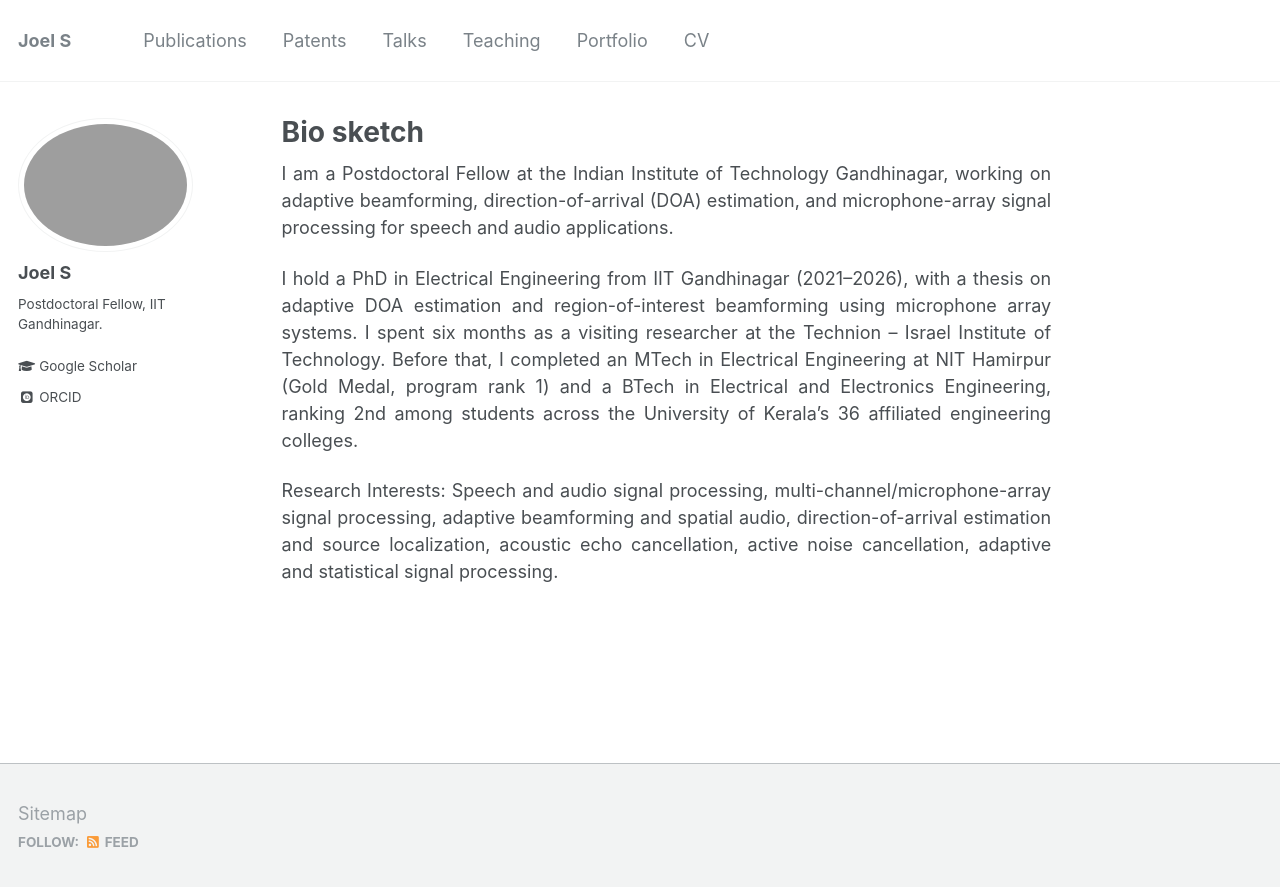
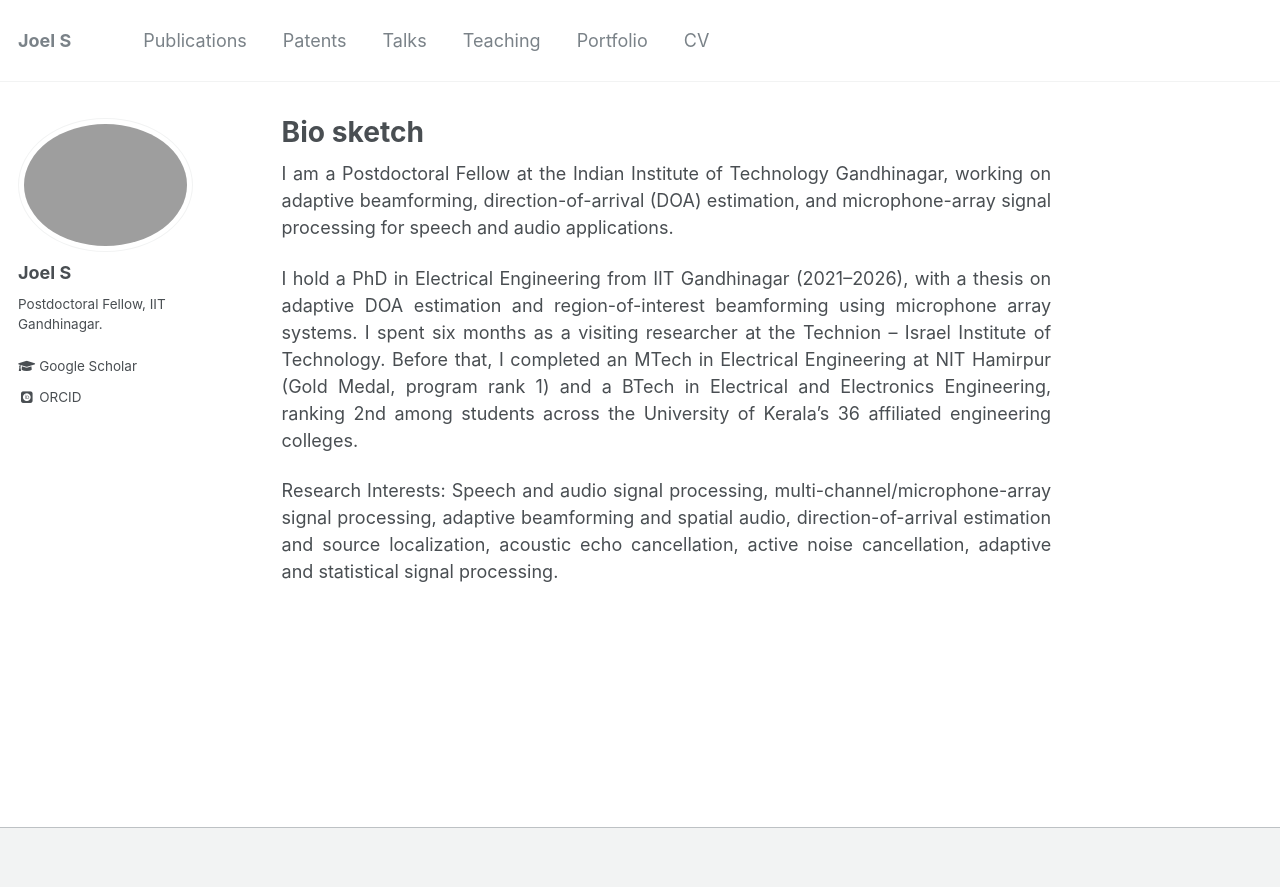
Before and after one commit to Joels1994/Joels1994.github.io, a Jekyll site: the page built from _pages/about.md, in a window 1280 px wide. Shown: the top 887 px of the page. Built offline with Jekyll 4.4.1, drawn with Linux system fonts in a browser that asks for light colours; some web fonts are replaced.

Commit message:
Remove Sitemap link and Follow/Feed row from footer

```diff
--- a/_includes/footer.html
+++ b/_includes/footer.html
@@ -1,22 +1 @@
 {% include base_path %}
-
-<div class="page__footer-follow">
-  <ul class="social-icons">
-    {% if site.data.ui-text[site.locale].follow_label %}
-      <li><strong>{{ site.data.ui-text[site.locale].follow_label }}</strong></li>
-    {% endif %}
-    {% if site.twitter.username %}
-      <li><a href="https://twitter.com/{{ site.twitter.username }}"><i class="fab fa-twitter-square" aria-hidden="true"></i> Twitter</a></li>
-    {% endif %}
-    {% if site.facebook.username %}
-      <li><a href="https://facebook.com/{{ site.facebook.username }}"><i class="fab fa-facebook-square" aria-hidden="true"></i> Facebook</a></li>
-    {% endif %}
-    {% if site.author.github %}
-      <li><a href="http://github.com/{{ site.author.github }}"><i class="fab fa-github" aria-hidden="true"></i> GitHub</a></li>
-    {% endif %}
-    {% if site.author.bitbucket %}
-      <li><a href="http://bitbucket.org/{{ site.author.bitbucket }}"><i class="fab fa-bitbucket" aria-hidden="true"></i> Bitbucket</a></li>
-    {% endif %}
-    <li><a href="{% if site.atom_feed.path %}{{ site.atom_feed.path }}{% else %}{{ base_path }}/feed.xml{% endif %}"><i class="fa fa-fw fa-rss-square" aria-hidden="true"></i> {{ site.data.ui-text[site.locale].feed_label | default: "Feed" }}</a></li>
-  </ul>
-</div>
--- a/_includes/footer/custom.html
+++ b/_includes/footer/custom.html
@@ -1,3 +1,2 @@
 <!-- start custom footer snippets -->
-<a href="/sitemap/">Sitemap</a>
 <!-- end custom footer snippets -->
```
